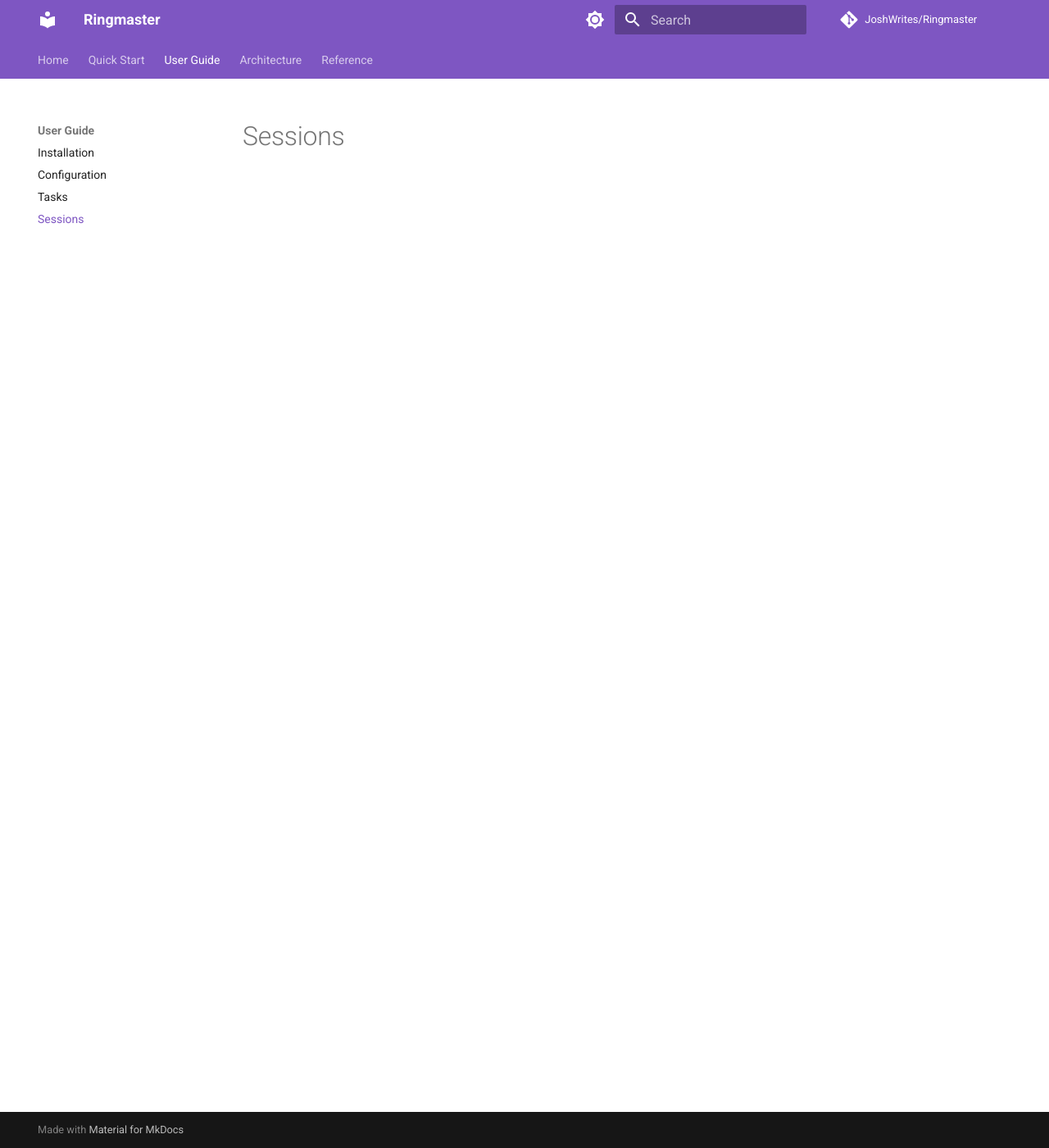
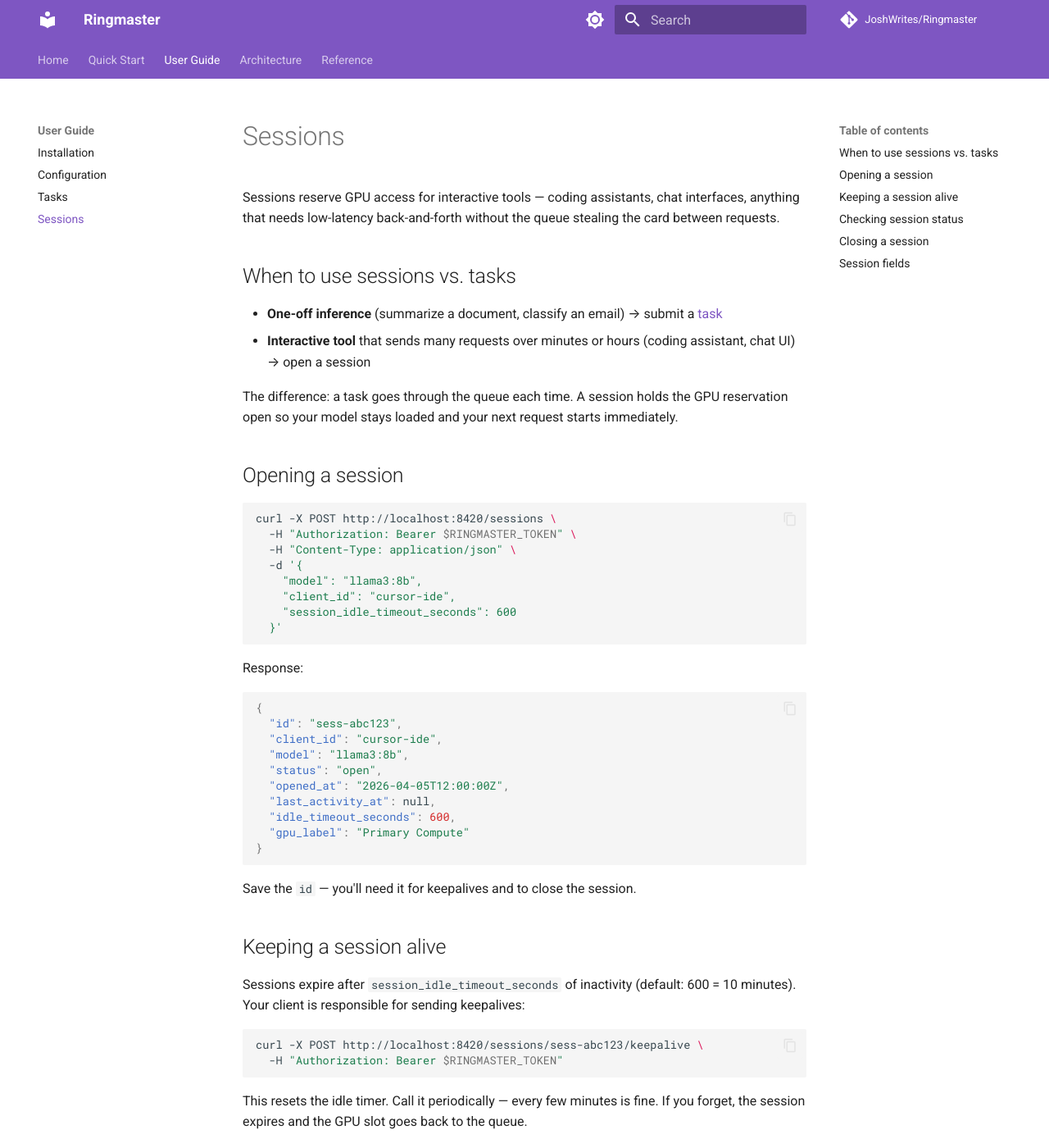
Before and after one commit to JoshWrites/Ringmaster, an MkDocs documentation site: the page built from docs/guide/sessions.md, in a window 1280 px wide and 1400 px high. Shown: the whole window at 82% size. Built offline with MkDocs 1.6.1 and Material for MkDocs 9.7.7, drawn with Linux system fonts in a browser that asks for light colours; comment, search, counter and statistics services are not loaded; some of the changed text lies outside the part shown.

Commit message:
docs: sessions guide

````diff
--- a/docs/guide/sessions.md
+++ b/docs/guide/sessions.md
@@ -1 +1,94 @@
 # Sessions
+
+Sessions reserve GPU access for interactive tools — coding assistants, chat interfaces, anything that needs low-latency back-and-forth without the queue stealing the card between requests.
+
+## When to use sessions vs. tasks
+
+- **One-off inference** (summarize a document, classify an email) → submit a [task](tasks.md)
+- **Interactive tool** that sends many requests over minutes or hours (coding assistant, chat UI) → open a session
+
+The difference: a task goes through the queue each time. A session holds the GPU reservation open so your model stays loaded and your next request starts immediately.
+
+## Opening a session
+
+```bash
+curl -X POST http://localhost:8420/sessions \
+  -H "Authorization: Bearer $RINGMASTER_TOKEN" \
+  -H "Content-Type: application/json" \
+  -d '{
+    "model": "llama3:8b",
+    "client_id": "cursor-ide",
+    "session_idle_timeout_seconds": 600
+  }'
+```
+
+Response:
+
+```json
+{
+  "id": "sess-abc123",
+  "client_id": "cursor-ide",
+  "model": "llama3:8b",
+  "status": "open",
+  "opened_at": "2026-04-05T12:00:00Z",
+  "last_activity_at": null,
+  "idle_timeout_seconds": 600,
+  "gpu_label": "Primary Compute"
+}
+```
+
+Save the `id` — you'll need it for keepalives and to close the session.
+
+## Keeping a session alive
+
+Sessions expire after `session_idle_timeout_seconds` of inactivity (default: 600 = 10 minutes). Your client is responsible for sending keepalives:
+
+```bash
+curl -X POST http://localhost:8420/sessions/sess-abc123/keepalive \
+  -H "Authorization: Bearer $RINGMASTER_TOKEN"
+```
+
+This resets the idle timer. Call it periodically — every few minutes is fine. If you forget, the session expires and the GPU slot goes back to the queue.
+
+## Checking session status
+
+```bash
+curl http://localhost:8420/sessions/sess-abc123 \
+  -H "Authorization: Bearer $RINGMASTER_TOKEN"
+```
+
+The `status` field will be one of:
+
+| Status | Meaning |
+|--------|---------|
+| `open` | Active and holding a GPU reservation |
+| `closed` | You closed it explicitly |
+| `expired` | Idle timeout reached, GPU released |
+
+## Closing a session
+
+When your tool is done:
+
+```bash
+curl -X DELETE http://localhost:8420/sessions/sess-abc123 \
+  -H "Authorization: Bearer $RINGMASTER_TOKEN"
+```
+
+This releases the GPU reservation immediately. If you don't close it, it expires after the idle timeout — but closing explicitly is polite to other clients waiting in the queue.
+
+## Session fields
+
+| Field | Required | Default | Description |
+|-------|----------|---------|-------------|
+| `model` | yes | — | Ollama model tag to pre-load |
+| `client_id` | yes | — | Identifies your client |
+| `priority` | no | `null` | Queue priority for the reservation request |
+| `session_idle_timeout_seconds` | no | `600` | Seconds before auto-close on inactivity |
+| `callback_url` | no | `null` | URL to notify when the session closes |
+| `unattended_policy` | no | `"run"` | Approval behavior when user is present |
+
+!!! note
+    Sessions are an API-only feature. The CLI is designed for one-off task submission, not interactive use. If you're building a tool that needs sessions, you'll use the REST API directly.
+
+!!! tip
+    Set a reasonable idle timeout. Too short (60s) and your session dies between requests. Too long (3600s) and you hog the GPU while getting coffee. 600 seconds (10 minutes) is a good default for most interactive tools.
````
